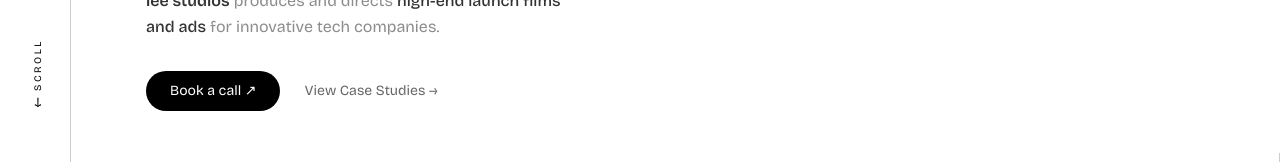
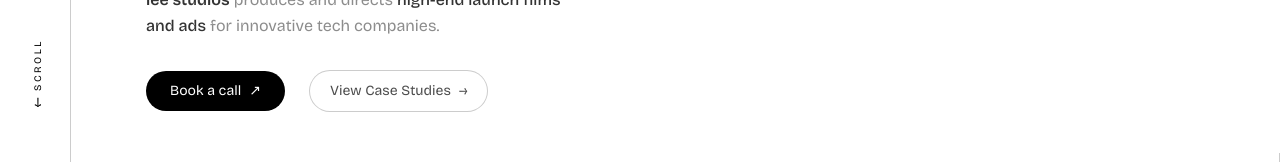
Before and after one commit to arp2006/iee-studios-website, a Next.js app: page / in a window 1280 px wide. Shown: the part 478-640 px from the top of the page. Built offline with nearby package versions, Linux system fonts and the light colour scheme.

Commit message:
button animation

```diff
--- a/app/components/ui/Hero.tsx
+++ b/app/components/ui/Hero.tsx
@@ -7,11 +7,34 @@ type HeroProps = {
   lenisRef: React.RefObject<any>;
 };
 
+const arrowRight = {
+  rest: { x: 0 },
+  hover: { x: 5 },
+};
+
+const arrowDiagonal = {
+  rest: { x: 0, y: 0 },
+  hover: { x: 4, y: -4 },
+};
+
+const buttonVariants = {
+  rest: {
+    y: 0,
+    scale: 1,
+    boxShadow: "0 0 0 rgba(0,0,0,0)",
+  },
+  hover: {
+    y: -3,
+    scale: 1.03,
+    boxShadow: "0 12px 30px rgba(0,0,0,0.2)",
+  },
+};
+
 const ease = [0.25, 0.1, 0.25, 1] as const;
 
 export default function Hero({ CALENDLY, lenisRef }: HeroProps) {
   return (
-    <section className="relative min-h-[60vh] grid grid-cols-1 lg:grid-cols-2 items-start">
+    <section className="relative min-h-[65vh] grid grid-cols-1 lg:grid-cols-2 items-start">
 
       <div className="absolute lg:left-[10px] bottom-16 flex flex-col items-center gap-4">
 
@@ -79,26 +102,62 @@ export default function Hero({ CALENDLY, lenisRef }: HeroProps) {
                 animate={{ opacity: 1, y: 0 }}
                 transition={{ duration: 0.8, delay: 0.25, ease }}
               >
-                <a
+                <motion.a
                   href={CALENDLY}
                   target="_blank"
                   rel="noopener noreferrer"
-                  className="rounded-full bg-black px-6 py-2.5 text-sm text-white hover:bg-black/80 transition"
+                  initial="rest"
+                  animate="rest"
+                  whileHover="hover"
+                  whileTap={{ scale: 0.98 }}
+                  variants={buttonVariants}
+                  transition={{ type: "spring", stiffness: 300, damping: 20 }}
+                  className="rounded-full bg-black px-6 py-2.5 text-sm text-white flex items-center gap-2"
                 >
-                  Book a call ↗
-                </a>
+                  Book a call
 
-                <button
+                  <motion.span
+                    variants={arrowDiagonal}
+                    transition={{ type: "spring", stiffness: 400, damping: 18 }}
+                    className="inline-block"
+                  >
+                    ↗
+                  </motion.span>
+                </motion.a>
+
+                <motion.button
                   onClick={() =>
                     lenisRef.current?.scrollTo("#work", {
                       offset: -80,
                       duration: 1.8,
                     })
                   }
-                  className="text-sm text-black/60 hover:text-black transition flex items-center gap-2"
+                  initial="rest"
+                  animate="rest"
+                  whileHover="hover"
+                  whileTap={{ scale: 0.97 }}
+                  variants={buttonVariants}
+                  transition={{ type: "spring", stiffness: 300, damping: 20 }}
+                  className="
+                    text-sm text-black/70
+                    flex items-center gap-2
+                    px-5 py-2.5
+                    rounded-full
+                    border border-black/20
+                    bg-white
+                    cursor-pointer
+                  "
                 >
-                  View Case Studies →
-                </button>
+                  View Case Studies
+
+                  <motion.span
+                    variants={arrowRight}
+                    transition={{ type: "spring", stiffness: 400, damping: 18 }}
+                    className="inline-block"
+                  >
+                    →
+                  </motion.span>
+                </motion.button>
               </motion.div>
             </div>
           </div>
```
